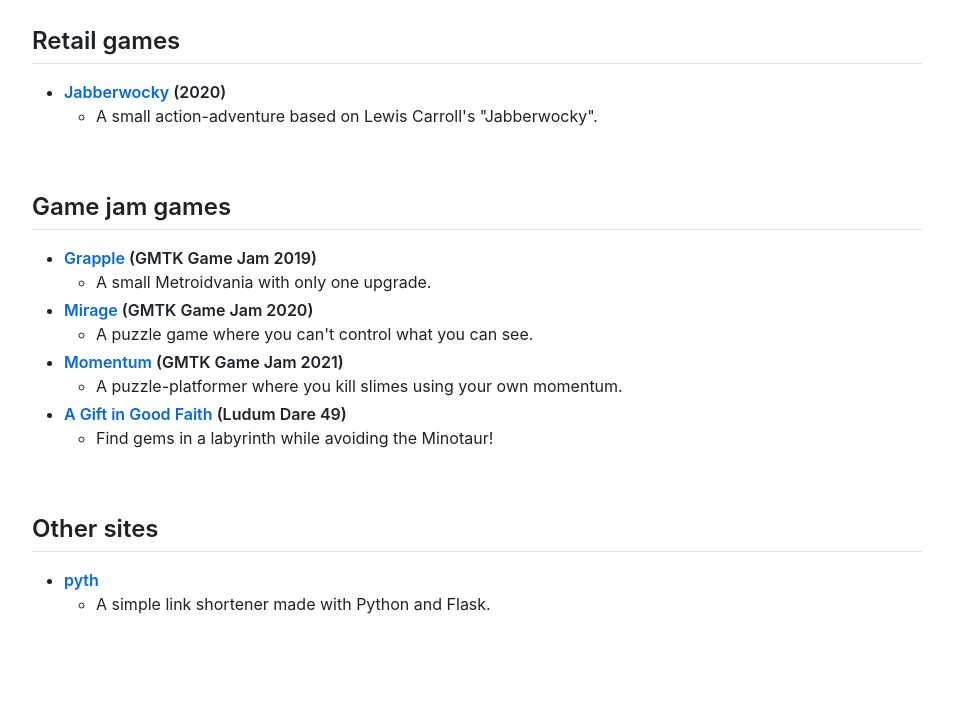
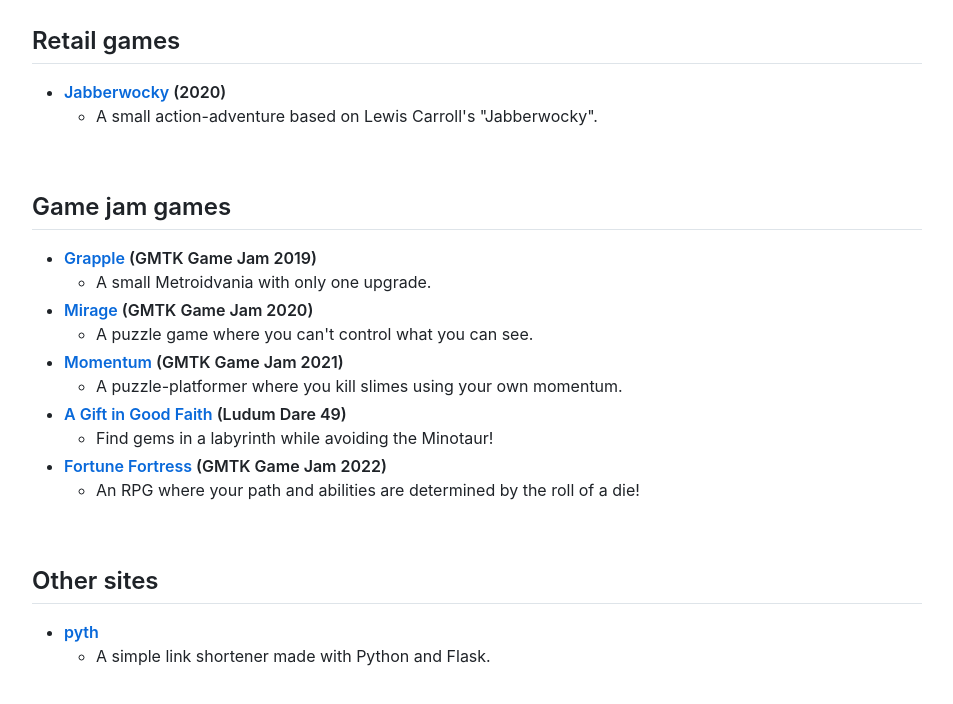
Before and after one commit to python-b5/python-b5.github.io, a plain HTML site: page index.html in a window 1280 px wide. Shown: the part 164-868 px from the top of the page, without its empty margins (163-1116 px from the left). Before the commit the page ends 841 px from the top, so only its background shows below. Drawn offline with nearby package versions, Linux system fonts and the light colour scheme.

Commit message:
Add Fortune Fortress to game jam games section

```diff
--- a/index.html
+++ b/index.html
@@ -71,6 +71,11 @@
                         <b><a href="https://python-b5.itch.io/gift/">A Gift in Good Faith</a> (Ludum Dare 49)</b>
                         <ul><li>Find gems in a labyrinth while avoiding the Minotaur!</li></ul>
                     </li>
+
+                    <li>
+                        <b><a href="https://python-b5.itch.io/fortune/">Fortune Fortress</a> (GMTK Game Jam 2022)</b>
+                        <ul><li>An RPG where your path and abilities are determined by the roll of a die!</li></ul>
+                    </li>
                 </ul>
             </section>
 
```
